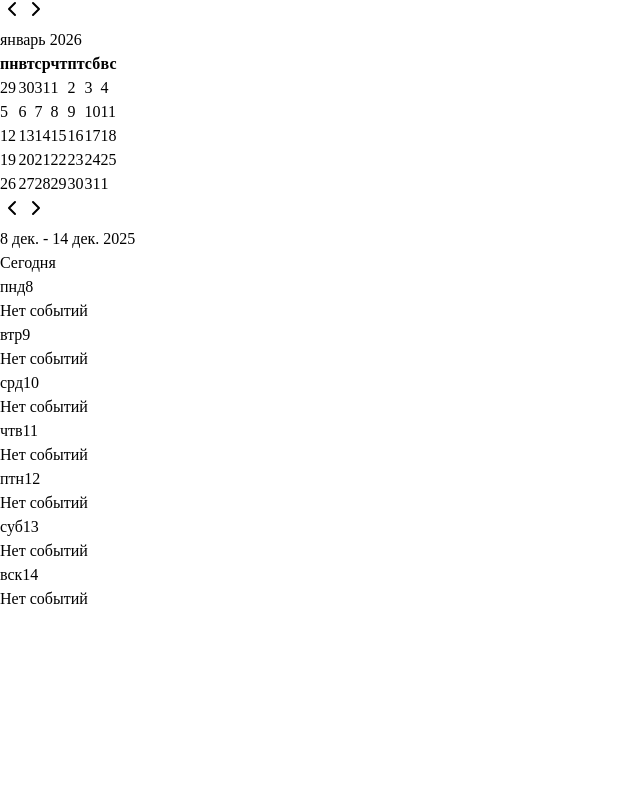
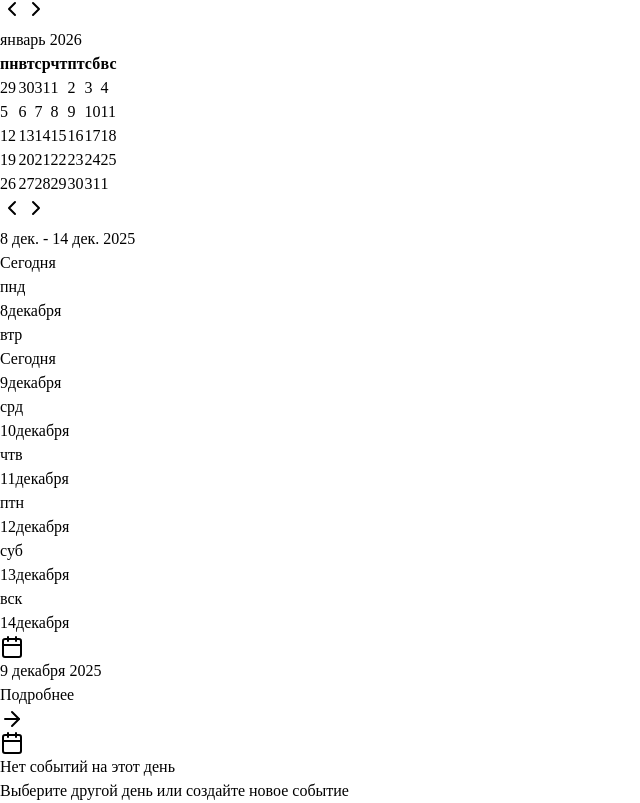
Before and after one commit to NikitaBest/MonoTask, a React (Vite) app in the folder client/: page /calendar in a window 1280 px wide. Shown: the part 886-1689 px from the top of the page, without its empty margins (0-640 px from the left). Before the commit the page ends 1497 px from the top, so only its background shows below. Built offline with nearby package versions, Linux system fonts and the light colour scheme.

Commit message:
исправлен в календаре на неделю блоки

```diff
--- a/client/src/pages/calendar.tsx
+++ b/client/src/pages/calendar.tsx
@@ -1,4 +1,4 @@
-import { useState, useMemo } from "react";
+import { useState, useMemo, useEffect } from "react";
 import { useStore, CalendarEvent } from "@/lib/store";
 import { Button } from "@/components/ui/button";
 import { Calendar, CalendarDayButton } from "@/components/ui/calendar";
@@ -6,7 +6,7 @@ import { Card, CardContent, CardHeader, CardTitle } from "@/components/ui/card";
 import { Badge } from "@/components/ui/badge";
 import { Tabs, TabsList, TabsTrigger } from "@/components/ui/tabs";
 import { EventForm } from "@/components/event-form";
-import { Plus, Calendar as CalendarIcon, Clock, Phone, Dumbbell, Briefcase, BookOpen, Users, Bell, MoreHorizontal, ChevronLeft, ChevronRight } from "lucide-react";
+import { Plus, Calendar as CalendarIcon, Clock, Phone, Dumbbell, Briefcase, BookOpen, Users, Bell, MoreHorizontal, ChevronLeft, ChevronRight, ArrowRight } from "lucide-react";
 import { format, startOfWeek, endOfWeek, eachDayOfInterval, isSameDay, isToday, addWeeks, subWeeks, startOfDay, parseISO, addMonths } from "date-fns";
 import { ru } from "date-fns/locale";
 import { Link } from "wouter";
@@ -63,8 +63,8 @@ function DayView({ selectedDate, events }: { selectedDate: Date; events: Calenda
   }, [selectedDate, events]);
 
   return (
-    <div className="space-y-4">
-      <div className="flex items-center justify-between">
+    <div className="h-full flex flex-col space-y-4 min-h-0">
+      <div className="flex items-center justify-between flex-shrink-0">
         <h2 className="text-2xl font-bold">
           {format(selectedDate, "d MMMM yyyy", { locale: ru })}
         </h2>
@@ -75,6 +75,7 @@ function DayView({ selectedDate, events }: { selectedDate: Date; events: Calenda
         </Link>
       </div>
 
+      <div className="flex-1 overflow-y-auto min-h-0">
         {dayEvents.length === 0 ? (
           <Card>
             <CardContent className="p-8 text-center text-muted-foreground">
@@ -91,15 +92,13 @@ function DayView({ selectedDate, events }: { selectedDate: Date; events: Calenda
           </div>
         )}
       </div>
+    </div>
   );
 }
 
 function WeekView({ selectedDate, events }: { selectedDate: Date; events: CalendarEvent[] }) {
-  const weekStart = startOfWeek(selectedDate, { weekStartsOn: 1 });
-  const weekEnd = endOfWeek(selectedDate, { weekStartsOn: 1 });
-  const weekDays = eachDayOfInterval({ start: weekStart, end: weekEnd });
-
   const [currentWeek, setCurrentWeek] = useState(selectedDate);
+  const [selectedDay, setSelectedDay] = useState<Date>(selectedDate);
 
   const weekStartDate = startOfWeek(currentWeek, { weekStartsOn: 1 });
   const weekEndDate = endOfWeek(currentWeek, { weekStartsOn: 1 });
@@ -110,12 +109,20 @@ function WeekView({ selectedDate, events }: { selectedDate: Date; events: Calend
       const dateStr = format(day, "yyyy-MM-dd");
       return {
         day,
+        dateStr,
         events: events
           .filter((e) => e.date === dateStr)
           .sort((a, b) => a.startTime.localeCompare(b.startTime)),
       };
     });
   }, [currentWeekDays, events]);
+
+  const selectedDayEvents = useMemo(() => {
+    const dateStr = format(selectedDay, "yyyy-MM-dd");
+    return events
+      .filter((e) => e.date === dateStr)
+      .sort((a, b) => a.startTime.localeCompare(b.startTime));
+  }, [selectedDay, events]);
 
   const goToPreviousWeek = () => {
     setCurrentWeek(subWeeks(currentWeek, 1));
@@ -126,12 +133,24 @@ function WeekView({ selectedDate, events }: { selectedDate: Date; events: Calend
   };
 
   const goToToday = () => {
-    setCurrentWeek(new Date());
+    const today = new Date();
+    setCurrentWeek(today);
+    setSelectedDay(today);
   };
 
+  // Обновляем выбранный день при изменении недели, если выбранный день не в текущей неделе
+  useEffect(() => {
+    const selectedDayInWeek = currentWeekDays.find(
+      (day) => format(day, "yyyy-MM-dd") === format(selectedDay, "yyyy-MM-dd")
+    );
+    if (!selectedDayInWeek) {
+      setSelectedDay(currentWeekDays[0]);
+    }
+  }, [currentWeekDays, selectedDay]);
+
   return (
-    <div className="space-y-4">
-      <div className="flex items-center justify-between">
+    <div className="h-full flex flex-col space-y-4 min-h-0">
+      <div className="flex items-center justify-between flex-shrink-0">
         <div className="flex items-center gap-2">
           <Button variant="outline" size="icon" onClick={goToPreviousWeek}>
             <ChevronLeft className="w-4 h-4" />
@@ -148,63 +167,137 @@ function WeekView({ selectedDate, events }: { selectedDate: Date; events: Calend
         </Button>
       </div>
 
-      <div className="grid grid-cols-7 gap-2">
-        {weekEvents.map(({ day, events: dayEvents }) => {
-          const dateStr = format(day, "yyyy-MM-dd");
+      <div className="flex-1 grid grid-cols-1 lg:grid-cols-4 gap-4 overflow-hidden min-h-0">
+        {/* Левая колонка: дни недели */}
+        <div className="lg:col-span-1 space-y-2 overflow-y-auto min-h-0 pr-2 pl-1">
+          {weekEvents.map(({ day, dateStr, events: dayEvents }) => {
             const isCurrentDay = isToday(day);
+            const isSelected = format(day, "yyyy-MM-dd") === format(selectedDay, "yyyy-MM-dd");
 
             return (
-            <Card key={dateStr} className={cn("flex flex-col", isCurrentDay && "ring-2 ring-primary")}>
-              <CardHeader className="pb-2">
-                <CardTitle className="text-sm font-medium flex items-center justify-between">
-                  <span className={cn(isCurrentDay && "text-primary font-bold")}>
+              <Card
+                key={dateStr}
+                className={cn(
+                  "cursor-pointer transition-all hover:shadow-md",
+                  isSelected && "bg-primary/5 shadow-[inset_0_0_0_2px_hsl(var(--primary))]",
+                  isCurrentDay && !isSelected && "bg-primary/5 shadow-[inset_0_0_0_1px_hsl(var(--primary)/0.5)]"
+                )}
+                onClick={() => setSelectedDay(day)}
+              >
+                <CardContent className="p-3">
+                  <div className="flex items-center justify-between">
+                    <div className="flex-1">
+                      <div className="flex items-center gap-2">
+                        <span className={cn(
+                          "text-sm font-medium",
+                          isSelected && "text-primary font-bold",
+                          isCurrentDay && !isSelected && "text-primary"
+                        )}>
                           {format(day, "EEE", { locale: ru })}
                         </span>
+                        {isCurrentDay && (
+                          <Badge variant="outline" className="text-xs">
+                            Сегодня
+                          </Badge>
+                        )}
+                      </div>
+                      <div className="flex items-center gap-2 mt-1">
                         <span className={cn(
-                    "text-xs px-2 py-0.5 rounded-full",
-                    isCurrentDay ? "bg-primary text-primary-foreground" : "bg-secondary text-secondary-foreground"
+                          "text-lg font-bold",
+                          isSelected && "text-primary"
                         )}>
                           {format(day, "d")}
                         </span>
-                </CardTitle>
-              </CardHeader>
-              <CardContent className="flex-1 p-2 space-y-1 overflow-y-auto max-h-[400px]">
-                {dayEvents.length === 0 ? (
-                  <div className="text-xs text-muted-foreground text-center py-4">
-                    Нет событий
+                        <span className="text-xs text-muted-foreground">
+                          {format(day, "MMMM", { locale: ru })}
+                        </span>
                       </div>
-                ) : (
-                  dayEvents.slice(0, 3).map((event) => {
-                    const config = eventTypeConfig[event.type] || eventTypeConfig.other;
-                    return (
-                      <Link key={event.id} href={`/calendar/${dateStr}`}>
-                        <div
+                    </div>
+                    {dayEvents.length > 0 && (
+                      <Badge
+                        variant="secondary"
                         className={cn(
-                            "text-xs p-1.5 rounded border cursor-pointer hover:shadow-sm transition-all",
-                            config.color
+                          "ml-2",
+                          isSelected && "bg-primary text-primary-foreground"
                         )}
                       >
-                          <div className="font-medium truncate">{event.title}</div>
-                          <div className="text-[10px] opacity-75 mt-0.5">
-                            {event.startTime}
-                            {event.endTime && `-${event.endTime}`}
+                        {dayEvents.length}
+                      </Badge>
+                    )}
                   </div>
-                        </div>
-                      </Link>
-                    );
-                  })
-                )}
-                {dayEvents.length > 3 && (
-                  <Link href={`/calendar/${dateStr}`}>
-                    <div className="text-xs text-center text-muted-foreground py-1 hover:text-foreground transition-colors">
-                      +{dayEvents.length - 3} еще
-                    </div>
-                  </Link>
-                )}
                 </CardContent>
               </Card>
             );
           })}
+        </div>
+
+        {/* Правая колонка: события выбранного дня */}
+        <div className="lg:col-span-3 flex flex-col min-h-0 overflow-hidden">
+          <Card className="flex flex-col h-full min-h-0">
+            <CardHeader className="flex-shrink-0">
+              <div className="flex items-center justify-between">
+                <CardTitle className="flex items-center gap-2">
+                  <CalendarIcon className="h-5 w-5" />
+                  {format(selectedDay, "d MMMM yyyy", { locale: ru })}
+                </CardTitle>
+                <Link href={`/calendar/${format(selectedDay, "yyyy-MM-dd")}`}>
+                  <Button variant="outline" size="sm">
+                    Подробнее <ArrowRight className="ml-2 h-4 w-4" />
+                  </Button>
+                </Link>
+              </div>
+            </CardHeader>
+            <CardContent className="flex-1 overflow-y-auto min-h-0">
+              {selectedDayEvents.length === 0 ? (
+                <div className="text-center py-12 text-muted-foreground">
+                  <CalendarIcon className="w-12 h-12 mx-auto mb-4 opacity-50" />
+                  <p className="text-lg font-medium">Нет событий на этот день</p>
+                  <p className="text-sm mt-1">Выберите другой день или создайте новое событие</p>
+                </div>
+              ) : (
+                <div className="space-y-3">
+                  {selectedDayEvents.map((event) => {
+                    const config = eventTypeConfig[event.type] || eventTypeConfig.other;
+                    const Icon = config.icon;
+                    return (
+                      <Link key={event.id} href={`/calendar/${format(selectedDay, "yyyy-MM-dd")}`}>
+                        <Card className="hover:shadow-md transition-all cursor-pointer group">
+                          <CardContent className="p-4">
+                            <div className="flex items-start gap-4">
+                              <div className={cn("p-3 rounded-lg border flex-shrink-0", config.color)}>
+                                <Icon className="w-5 h-5" />
+                              </div>
+                              <div className="flex-1 min-w-0">
+                                <h4 className="font-semibold text-lg mb-1">{event.title}</h4>
+                                <div className="flex items-center gap-4 flex-wrap">
+                                  <div className="flex items-center gap-2 text-sm text-muted-foreground">
+                                    <Clock className="w-4 h-4" />
+                                    <span>
+                                      {event.startTime}
+                                      {event.endTime && ` - ${event.endTime}`}
+                                    </span>
+                                  </div>
+                                  <Badge variant="outline" className={cn("capitalize", config.color)}>
+                                    {config.label}
+                                  </Badge>
+                                </div>
+                                {event.description && (
+                                  <p className="text-sm text-muted-foreground mt-2 whitespace-pre-wrap">
+                                    {event.description}
+                                  </p>
+                                )}
+                              </div>
+                            </div>
+                          </CardContent>
+                        </Card>
+                      </Link>
+                    );
+                  })}
+                </div>
+              )}
+            </CardContent>
+          </Card>
+        </div>
       </div>
     </div>
   );
@@ -255,8 +348,8 @@ export default function CalendarPage() {
         </div>
       </div>
 
-      <div className="flex-1 grid grid-cols-1 lg:grid-cols-4 gap-4 overflow-hidden">
-        <div className="lg:col-span-1 flex flex-col gap-3 overflow-y-auto">
+      <div className="flex-1 grid grid-cols-1 lg:grid-cols-4 gap-4 overflow-hidden min-h-0">
+        <div className="lg:col-span-1 flex flex-col gap-3 overflow-y-auto min-h-0">
           <div className="bg-card border rounded-lg p-2 flex-shrink-0 w-fit">
             <Calendar
               mode="single"
@@ -363,7 +456,7 @@ export default function CalendarPage() {
           </div>
         </div>
 
-        <div className="lg:col-span-3 overflow-y-auto pr-2">
+        <div className="lg:col-span-3 overflow-y-auto pr-2 min-h-0">
           {view === "day" ? (
             <DayView selectedDate={selectedDate} events={events} />
           ) : (
```
Lines whose indentation alone changed are shown as unchanged.
